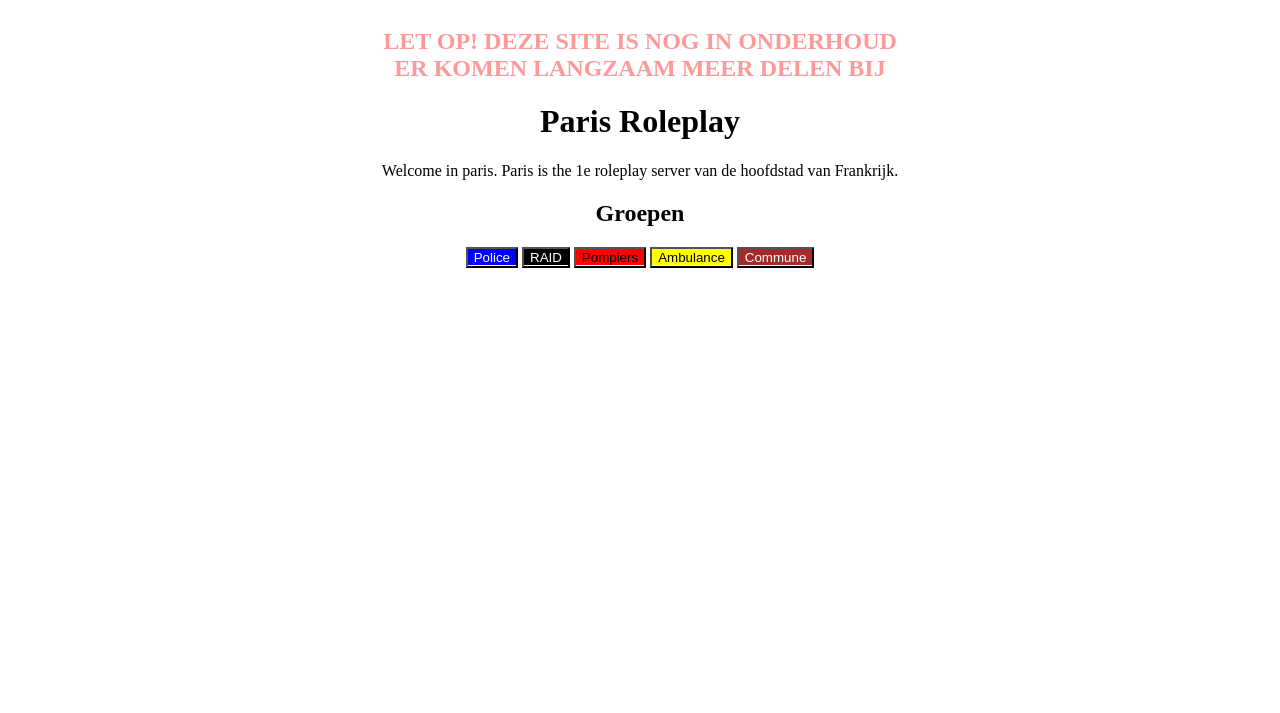
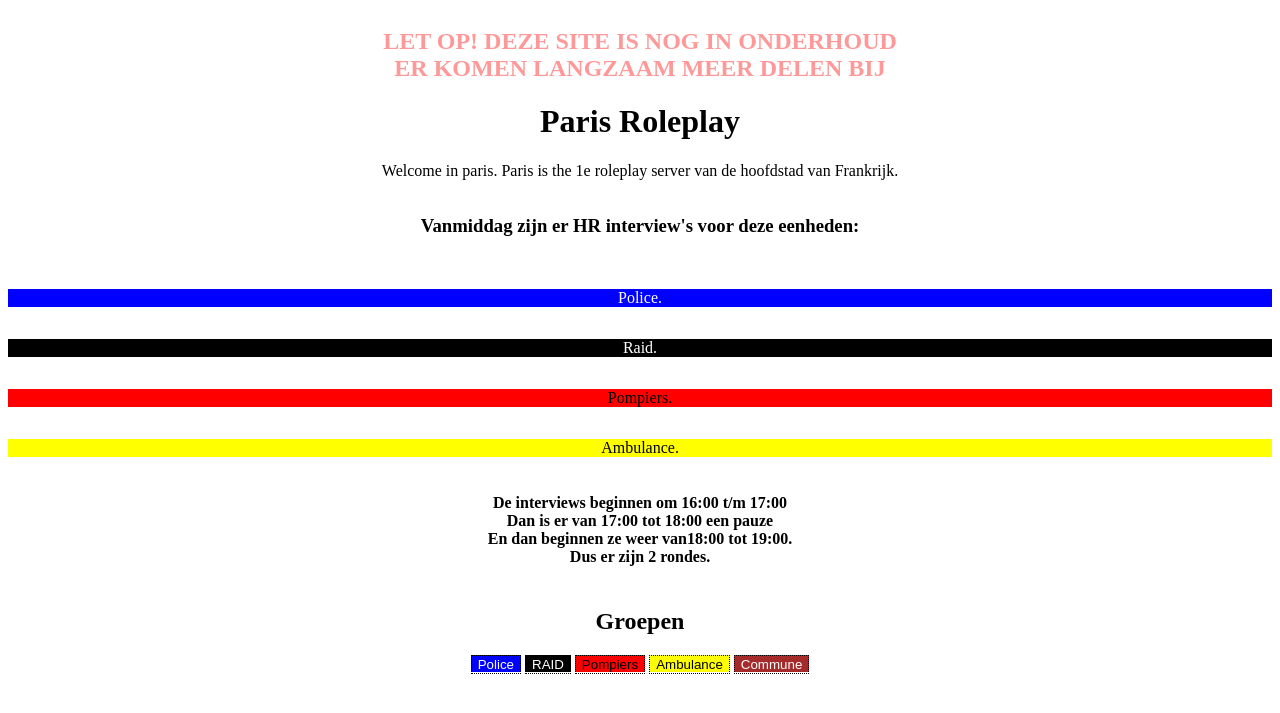
Before and after one commit to t-vanbeek/Site-Paris_RP, a PHP site: page / in a window 1280 px wide. Shown: the top 713 px of the page. Run offline with PHP 8.4, Linux system fonts and the light colour scheme.

Commit message:
breaking news op homepage

```diff
--- a/index.htm
+++ b/index.htm
@@ -1,7 +1,8 @@
 <!doctype html>
 <html>
-    <meta name="viewport" content="width=device-width, initial-scale=1.0">
-    <meta charset="UTF-8">
+<meta name="viewport" content="width=device-width, initial-scale=1.0">
+<meta charset="UTF-8">
+
 <head>
     <title>Paris RP</title>
 
@@ -27,19 +28,33 @@
             Welcome in paris. Paris is the 1e roleplay server van de hoofdstad van Frankrijk.
         </p>
     </div>
+    <div class="breaking_news">
+        <h3>
+            Vanmiddag zijn er HR interview's voor deze eenheden:</h3><br>
+        <p class="Police"> Police.
+            <p class="RAID"> Raid.
+                <p class="Pompiers"> Pompiers.
+                    <p class="Ambulance"> Ambulance.
+
+                        <h4> De interviews beginnen om <b>16:00 t/m 17:00</b> <br>
+                            Dan is er van 17:00 tot 18:00 een pauze<br>
+                            En dan beginnen ze weer
+                            van<b>18:00 tot 19:00</b>.<br>
+                            Dus er zijn 2 rondes.
+    </div>
     <div class="rbxgroups">
         <h2>Groepen</h2>
         <p class="grp_buttons">
-            <a class="Police" href="https://www.roblox.com/groups/5477913/Police-de-G-n-ral-FR#!/about" target="_BLANK"><button
-                    type="submit">Police</button></a>
-            <a class="RAID" href="https://www.roblox.com/groups/5517143/RAID-de-G-n-ral-FR#!/about" target="_BLANK"><button
-                    type="submit">RAID</button></a>
-            <a class="Pompiers" href="https://www.roblox.com/groups/5512434/Pompiers-de-G-n-ral-FR#!/about" target="_BLANK"><button
-                    type="submit">Pompiers</button></a>
-            <a class="Ambulance" href="https://www.roblox.com/groups/5478101/Ambulance-de-G-n-ral-FR#!/about" target="_BLANK"><button
-                    type="submit">Ambulance</button></a>
-            <a class="Commune" href="https://www.roblox.com/groups/5473617/Commune-de-Paris#!/about" target="_BLANK"><button
-                    type="submit">Commune</button></a>
+            <a class="Police" href="https://www.roblox.com/groups/5477913/Police-de-G-n-ral-FR#!/about"
+                target="_BLANK"><button type="submit">Police</button></a>
+            <a class="RAID" href="https://www.roblox.com/groups/5517143/RAID-de-G-n-ral-FR#!/about"
+                target="_BLANK"><button type="submit">RAID</button></a>
+            <a class="Pompiers" href="https://www.roblox.com/groups/5512434/Pompiers-de-G-n-ral-FR#!/about"
+                target="_BLANK"><button type="submit">Pompiers</button></a>
+            <a class="Ambulance" href="https://www.roblox.com/groups/5478101/Ambulance-de-G-n-ral-FR#!/about"
+                target="_BLANK"><button type="submit">Ambulance</button></a>
+            <a class="Commune" href="https://www.roblox.com/groups/5473617/Commune-de-Paris#!/about"
+                target="_BLANK"><button type="submit">Commune</button></a>
             <!--https://www.roblox.com/groups/5477913/Police-de-G-n-ral-FR#!/about<br>
                 RAID:<br>
                 https://www.roblox.com/groups/5517143/RAID-de-G-n-ral-FR#!/about<br>
--- a/style.css
+++ b/style.css
@@ -21,25 +21,33 @@ button {
     color: currentColor;
     /*border-radius: 150%;*/
     background-color: transparent;
+    border-color: black;
+    border-style: dotted;
+    border-width: thin;
+    cursor: pointer;
 }
-a.Police {
+.Police {
     color: white;
     background-color: blue;
 }
-a.RAID {
+.RAID {
     text-decoration: white;
     color: white;
     background-color: black;
 }
-a.Pompiers {
+.Pompiers {
     color: black;
     background-color: red;
 }
-a.Ambulance {
+.Ambulance {
     color: black;
     background-color: yellow;
 }
-a.Commune {
+.Commune {
     color: white;
     background-color: brown;
 }
+.breaking_news {
+display: flex;
+flex-flow: column;
+}
```
Also changed, not shown: Engels translate icon.png (added), Nederlandse-vlag-translate-icon.png (added), frans translate.png (added).
